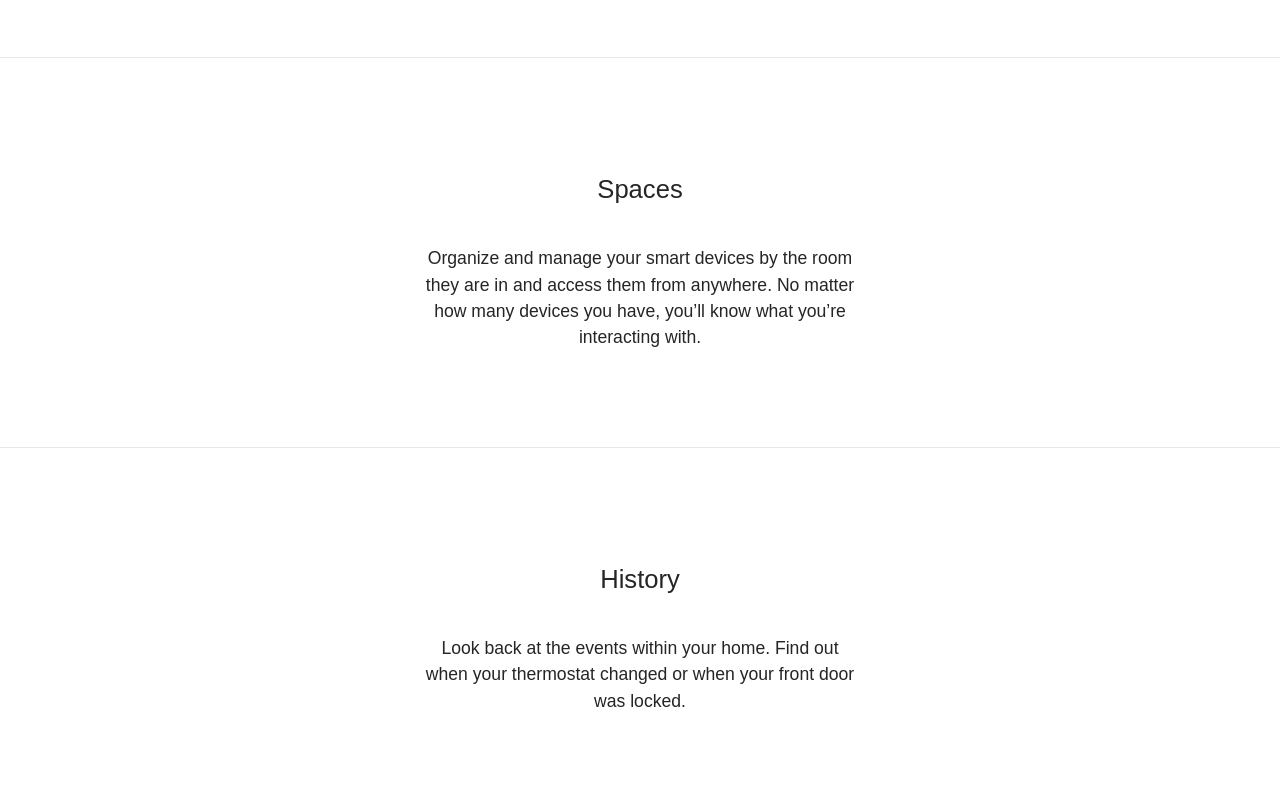
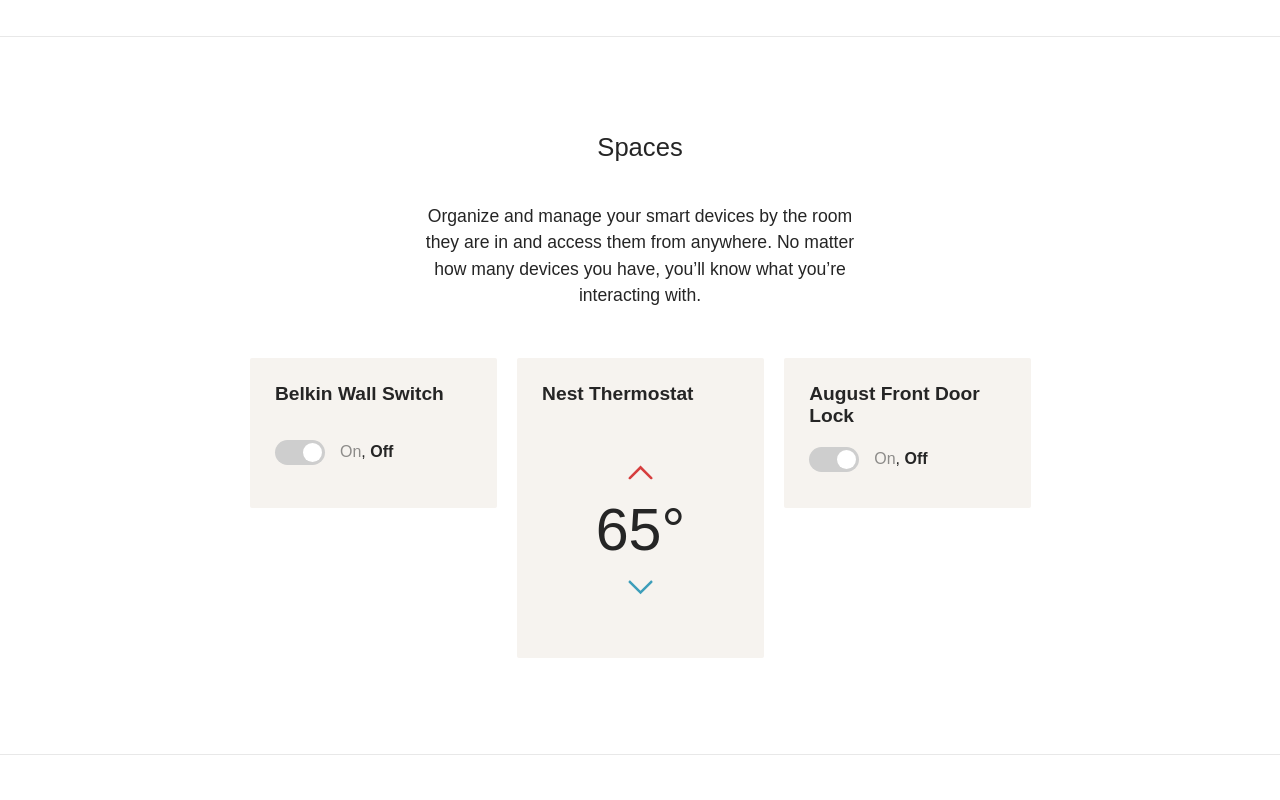
Before and after one commit to Coolist/Nucleus-MMVP, a website: page src/index.html in a window 1280 px wide. Shown: the part 1120-1920 px from the top of the page. Drawn offline with nearby package versions, Linux system fonts and the light colour scheme; files that its build step writes are made by us from their sources.

Commit message:
Added Spaces

```diff
--- a/src/assets/css/pages/home.scss
+++ b/src/assets/css/pages/home.scss
@@ -16,7 +16,7 @@
   font-size: 1.6em;
   font-weight: 500;
   text-align: center;
-  margin-bottom: 1.6em;
+  margin: 0 0 1.6em 0;
 }
 
 h3 {
@@ -70,6 +70,8 @@
   }
 }
 
+/* FAQ */
+
 .home-faq {
   padding: 6em 0;
   background: linear-gradient(to bottom, #F6F3EF 0%, #FFFFFF 100%);
@@ -94,6 +96,8 @@
     margin-bottom: 2em;
   }
 }
+
+/* Footer */
 
 .home-footer {
   padding-bottom: 2em;
@@ -158,12 +162,24 @@
     }
   }
 
+  a {
+    border-bottom:2px solid transparent;
+
+    &:hover {
+      border-bottom:2px solid #252525;
+      transition: all 0.5s ease;
+    }
+
+  }
+
   span.logo {
     font-size: 15px;
     font-weight: 700;
     font-family: "museo-slab", sans-serif;
   }
 }
+
+/* Devices */
 
 .add {
   text-align: center;
@@ -184,6 +200,7 @@
   padding: 15px 30px;
   color: #FFF;
   font-weight: 700;
+  border-radius:2px;
 }
 
 .circle {
@@ -196,13 +213,11 @@
   position: relative;
   z-index: -1;
   margin: -6px auto 10px auto;
-
   box-shadow: 0px 2px 10px -4px rgba(0, 0, 0, 0.75);
   transition: all 0.2s ease-in-out;
 
   &:hover {
     margin-top: -8px;
-
     box-shadow: 0px 3px 12px -4px rgba(0, 0, 0, 0.75);
     transition: all 0.2s ease-in-out;
   }
@@ -214,12 +229,16 @@
   height: 0;
   border-left: 8px solid transparent;
   border-right: 8px solid transparent;
-  border-top: 8px solid #333f46;
+  border-top: 8px solid #333F46;
 }
+
+/* History */
 
 #history {
   padding-bottom: 316px;
 }
+
+/* Pricing */
 
 .signup-bubble {
   box-sizing: border-box;
@@ -232,6 +251,11 @@
   position: relative;
   overflow: hidden;
   text-align: center;
+
+    @include breakpoint(small) {
+      width: 100%;
+      border-radius: 0;
+    }
 
   span.title {
     color: #B3B7B9;
@@ -278,12 +302,167 @@
 
   button {
     background: #2C3337;
-    background: linear-gradient(to bottom, #2C3337 0%, #242A2E 100%);
     color: #FFF;
     border: none;
     font-weight: 700;
     font-size: 1rem;
     margin-top: 2em;
     padding: 1em 3em;
+    transition: all 0.2s ease-in-out;
+    border-radius: 2px;
+
+    &:hover {
+      background: #23282C;
+    }
   }
 }
+
+/* Spaces */
+
+.modules {
+  max-width: 800px;
+  margin: 50px auto 0;
+
+  .column {
+    padding: 0 10px;
+
+    @include breakpoint(small) {
+        padding: 10px 0;
+    }
+  }
+
+  .block {
+    background: #F6F3EF;
+    padding: 25px 25px;
+    min-height: 150px;
+    box-sizing: border-box;
+    border-radius: 2px;
+  }
+
+  .block.three {
+    .toggle {
+      margin-top: 20px;
+    }
+  }
+
+  .block.two {
+    height: 300px;
+
+    .temperature {
+      font-size: 3.7em;
+      line-height: 250px;
+      display: block;
+      text-align: center;
+      font-weight: 300;
+    }
+  }
+
+  h4 {
+    font-size: 1.2em;
+    padding: 0;
+    margin: 0;
+  }
+
+  .chevron-up {
+    background: url(/assets/images/chevron-up.svg);
+    height: 25px;
+    width: 25px;
+    display: block;
+    background-size: 25px 25px;
+    text-align: center;
+    position: absolute;
+    margin-top: 55px;
+    margin-left: -12.5px;
+    left: 50%;
+  }
+
+  .chevron-down {
+    background: url(/assets/images/chevron-down.svg);
+    height: 25px;
+    width: 25px;
+    display: block;
+    background-size: 25px 25px;
+    text-align: center;
+    position: absolute;
+    margin-top: -80px;
+    margin-left: -12.5px;
+    left: 50%;
+  }
+
+  .toggle {
+    margin-top: 35px;
+    display: block;
+    width: 50px;
+    height: 25px;
+    box-sizing: border-box;
+    position: relative;
+
+    .checkbox {
+      cursor: pointer;
+      position: absolute;
+      top: 0;
+      left: 0;
+      width: 100%;
+      height: 100%;
+      opacity: 0;
+      z-index: 10;
+    }
+
+    .background {
+      position: absolute;
+      width: 100%;
+      height: 100%;
+      background-color: #CECECE;
+      transition: all 0.25s ease;
+      border-radius: 100px;
+      z-index: 8;
+    }
+
+    .switch {
+      position: absolute;
+      background: #FFF;
+      border-radius: 100px;
+      width: 19px;
+      height: 19px;
+      position: relative;
+      top: 3px;
+      left: 28px;
+      transition: all 0.25s cubic-bezier(.08,1.02,.84,.98);
+      z-index: 9;
+    }
+
+
+    .state {
+      width: 100px;
+      position: absolute;
+      top: 3px;
+      left: 65px;
+
+      .off {
+        font-weight: 900;
+        opacity: 1;
+      }
+      .on {
+      opacity: 0.5;
+      }
+    }
+
+    .checkbox:checked ~ .background {
+      background-color: #87DA6A;
+    }
+
+    .checkbox:checked ~ .switch {
+      transform: translateX(-25px);
+    }
+
+    .checkbox:checked ~.state .on {
+      opacity: 1;
+      font-weight: 900;
+    }
+
+    .checkbox:checked ~.state .off {
+      opacity: 0.5;
+      font-weight: 500;
+    }
+  }
+}
--- a/src/index.html
+++ b/src/index.html
@@ -64,6 +64,38 @@
       <div class="column full">
         <h2>Spaces</h2>
         <p>Organize and manage your smart devices by the room they are in and access them from anywhere. No matter how many devices you have, you’ll know what you’re interacting with.</p>
+        <div class="modules">
+          <div class="column one-third">
+            <div class="block one">
+              <h4>Belkin Wall Switch</h4>
+                <div class="toggle">
+                  <input type="checkbox" class="checkbox" />
+                  <div class="background"></div>
+                  <div class="switch"></div>
+                  <div class="state"><span class="on">On</span>,<span class="off"> Off</span></div>
+                </div>
+            </div>
+          </div>
+          <div class="column one-third">
+            <div class="block two">
+              <h4>Nest Thermostat</h4>
+              <a href="#chevron-up" class="chevron-up"></a>
+              <span class="temperature">65&deg;</span>
+              <a href="#chevron-down" class="chevron-down"></a>
+            </div>
+          </div>
+          <div class="column one-third">
+            <div class="block three">
+              <h4>August Front Door Lock</h4>
+                <div class="toggle">
+                  <input type="checkbox" class="checkbox" />
+                  <div class="background"></div>
+                  <div class="switch"></div>
+                  <div class="state"><span class="on">On</span>,<span class="off"> Off</span></div>
+                </div>
+            </div>
+          </div>
+        </div>
       </div>
     </div>
   </div>
```
Also changed, not shown: src/assets/images/chevron-down.svg (added), src/assets/images/chevron-up.svg (added).
